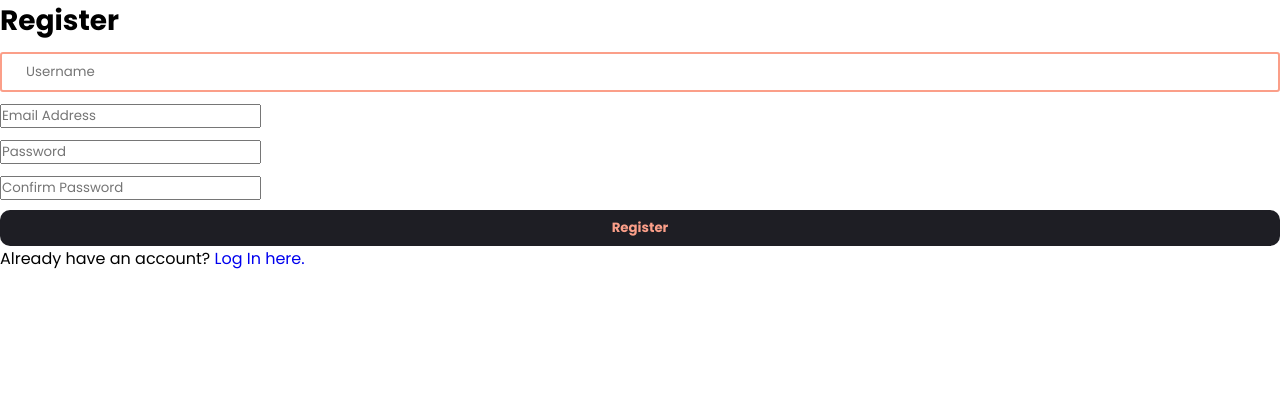
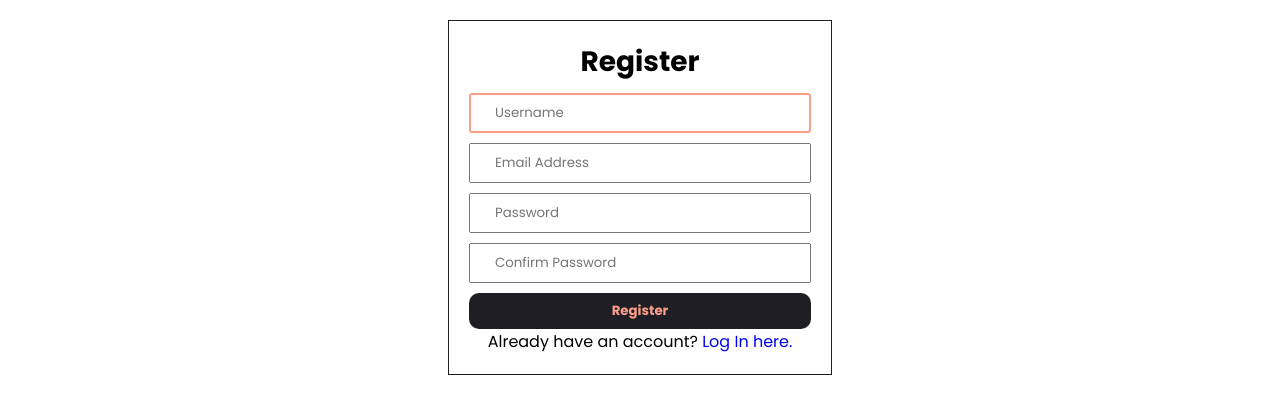
Before and after one commit to Mohamad-Simmo/Commerce, a Django app: page /register in a window 1280 px wide. Shown: the part 88-502 px from the top of the page. Run offline with Django 3.2, Linux system fonts and the light colour scheme.

Commit message:
Edit styles

```diff
--- a/auctions/static/auctions/styles.css
+++ b/auctions/static/auctions/styles.css
@@ -173,13 +173,22 @@ form {
     gap: 10px;
 }
 
-form input[type="text"] {
+form input {
     width: 100%;
     padding: 8px 24px;
 }
 
-form input[type="text"]:focus {
+form input:focus {
     outline-color: #FB9F89;
+}
+
+.comment-form {
+    flex-direction: row;
+    align-items: center;
+}
+
+.input-container {
+    flex: 1;
 }
 
 .comments-container {
@@ -188,3 +197,30 @@ form input[type="text"]:focus {
     flex-direction: column;
     margin-bottom: 20px;
 }
+
+.login-register-container {
+    width: 30%;
+    margin: 20px auto;
+    display: flex;
+    flex-direction: column;
+    justify-content: center;
+    border: 1px solid #1E1E24;
+    padding: 20px;
+}
+
+.form-container {
+    display: flex;
+    flex-direction: column;
+    width: 50%;
+    gap: 15px;
+    margin: 0 auto;
+}
+
+textarea {
+    padding: 8px 24px;
+    resize: none;
+}
+
+textarea:focus {
+    outline-color: #FB9F89;
+}
--- a/auctions/templates/auctions/create_listing.html
+++ b/auctions/templates/auctions/create_listing.html
@@ -1,7 +1,8 @@
 {% extends 'auctions/layout.html' %}
 
 {% block body %}
-    <h2>Create Listing</h2>
+    <div class="form-border">
+        <h2 style="text-align: center;margin: 10px;">Create Listing</h2>
         <form autocomplete="off" method="post">
             {% csrf_token %}
             <div class="form-container">
@@ -16,10 +17,11 @@
                     {% empty %}
                     {% endfor %}
                 </datalist>
-            <input type="submit">
+                <input type="submit" value="Create">
                 {% if message %}
                     <p>{{ message }}</p>
                 {% endif %}
             </div>
         </form>
+    </div>
 {% endblock %}
--- a/auctions/templates/auctions/register.html
+++ b/auctions/templates/auctions/register.html
@@ -2,29 +2,22 @@
 
 {% block body %}
 
-    <h2>Register</h2>
-
+    <div class="login-register-container">
+        <h2 style="text-align: center;">Register</h2>
         {% if message %}
             <div>{{ message }}</div>
         {% endif %}
-
         <form action="{% url 'register' %}" method="post">
             {% csrf_token %}
-        <div class="form-group">
-            <input class="form-control" autofocus type="text" name="username" placeholder="Username">
+            <input autofocus type="text" name="username" placeholder="Username">
+            <input type="email" name="email" placeholder="Email Address">
+            <input type="password" name="password" placeholder="Password">
+            <input type="password" name="confirmation" placeholder="Confirm Password">
+            <input type="submit" value="Register">
+        </form>
+        <div style="text-align: center;">
+            Already have an account? <a href="{% url 'login' %}">Log In here.</a>
         </div>
-        <div class="form-group">
-            <input class="form-control" type="email" name="email" placeholder="Email Address">
     </div>
-        <div class="form-group">
-            <input class="form-control" type="password" name="password" placeholder="Password">
-        </div>
-        <div class="form-group">
-            <input class="form-control" type="password" name="confirmation" placeholder="Confirm Password">
-        </div>
-        <input class="btn btn-primary" type="submit" value="Register">
-    </form>
-
-    Already have an account? <a href="{% url 'login' %}">Log In here.</a>
 
 {% endblock %}
--- a/auctions/views.py
+++ b/auctions/views.py
@@ -232,7 +232,9 @@ def categories_view(request):
 
 
 def category(request, category_name):
+    cat = category_name
     listings = Listing.objects.filter(category=Category.objects.get(name=category_name))
     return render(request, "auctions/category.html", {
-        "listings": listings
+        "listings": listings,
+        "cat": cat
     })
```
Also changed, not shown: auctions/templates/auctions/category.html (+8 -3 lines), auctions/templates/auctions/listing.html (+7 -7 lines), auctions/templates/auctions/login.html (+4 -5 lines), auctions/templates/auctions/watchlist.html (+5 -3 lines), db.sqlite3. Lines whose indentation alone changed are shown as unchanged.
